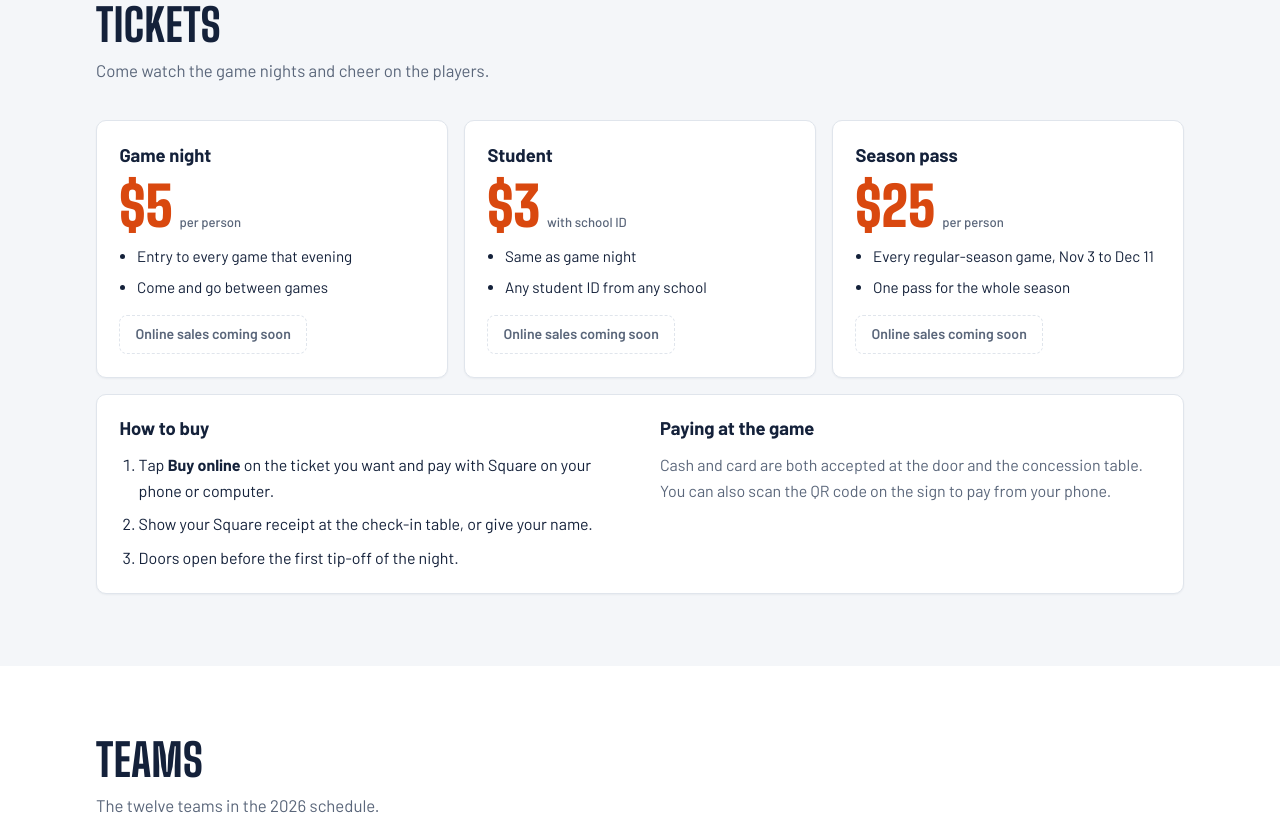
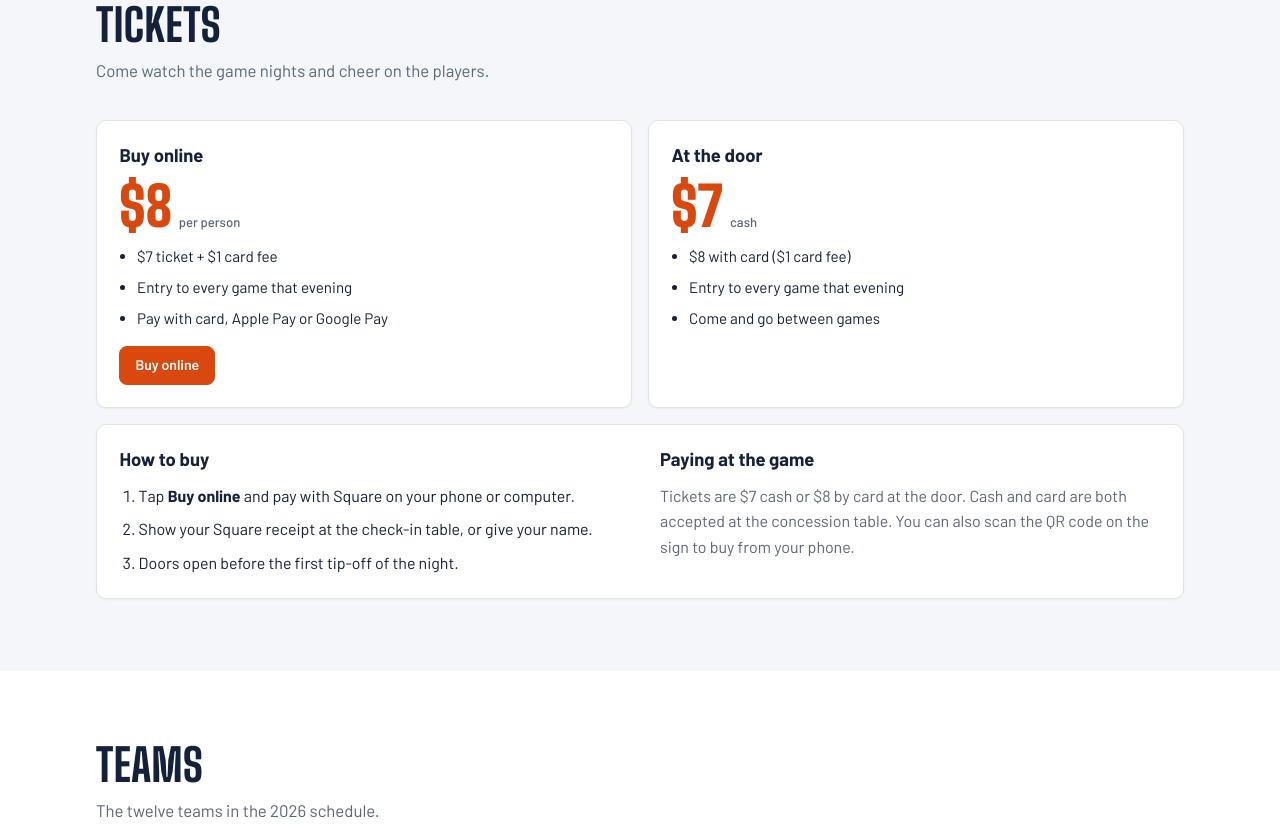
Before and after one commit to carterkhutch/gms-jv-basketball, a plain HTML site: page index.html in a window 1280 px wide. Shown: the part 3200-4027 px from the top of the page. Drawn offline with Linux system fonts and the light colour scheme; no server answers.

Commit message:
Online ticket link; remove season pass and student tickets

```diff
--- a/index.html
+++ b/index.html
@@ -395,31 +395,23 @@ textarea { resize: vertical; min-height: 9rem; font-size: 0.9rem; line-height: 1
       </div>
       <div class="tix">
         <article class="tick">
-          <h3>Game night</h3>
-          <div class="price">$5<small>per person</small></div>
+          <h3>Buy online</h3>
+          <div class="price">$8<small>per person</small></div>
           <ul>
+            <li>$7 ticket + $1 card fee</li>
             <li>Entry to every game that evening</li>
-            <li>Come and go between games</li>
+            <li>Pay with card, Apple Pay or Google Pay</li>
           </ul>
           <a class="btn primary small" href="#tickets" data-ticket="game">Buy online</a>
         </article>
         <article class="tick">
-          <h3>Student</h3>
-          <div class="price">$3<small>with school ID</small></div>
+          <h3>At the door</h3>
+          <div class="price">$7<small>cash</small></div>
           <ul>
-            <li>Same as game night</li>
-            <li>Any student ID from any school</li>
+            <li>$8 with card ($1 card fee)</li>
+            <li>Entry to every game that evening</li>
+            <li>Come and go between games</li>
           </ul>
-          <a class="btn primary small" href="#tickets" data-ticket="student">Buy online</a>
-        </article>
-        <article class="tick">
-          <h3>Season pass</h3>
-          <div class="price">$25<small>per person</small></div>
-          <ul>
-            <li>Every regular-season game, Nov 3 to Dec 11</li>
-            <li>One pass for the whole season</li>
-          </ul>
-          <a class="btn primary small" href="#tickets" data-ticket="season">Buy online</a>
         </article>
       </div>
       <div class="panel">
@@ -427,14 +419,14 @@ textarea { resize: vertical; min-height: 9rem; font-size: 0.9rem; line-height: 1
           <div>
             <h3>How to buy</h3>
             <ol>
-              <li>Tap <b>Buy online</b> on the ticket you want and pay with Square on your phone or computer.</li>
+              <li>Tap <b>Buy online</b> and pay with Square on your phone or computer.</li>
               <li>Show your Square receipt at the check-in table, or give your name.</li>
               <li>Doors open before the first tip-off of the night.</li>
             </ol>
           </div>
           <div>
             <h3>Paying at the game</h3>
-            <p>Cash and card are both accepted at the door and the concession table. You can also scan the QR code on the sign to pay from your phone.</p>
+            <p>Tickets are $7 cash or $8 by card at the door. Cash and card are both accepted at the concession table. You can also scan the QR code on the sign to buy from your phone.</p>
           </div>
         </div>
       </div>
@@ -666,7 +658,6 @@ textarea { resize: vertical; min-height: 9rem; font-size: 0.9rem; line-height: 1
       <a href="#contact">Contact</a>
       <a class="owner" href="#" data-owner-link>Owner login</a>
     </nav>
-    <p class="fine">Ticket prices are placeholders.</p>
   </div>
 </footer>
 
@@ -678,8 +669,9 @@ textarea { resize: vertical; min-height: 9rem; font-size: 0.9rem; line-height: 1
     ownerUrl: 'https://gms-jv-dashboard.alimousli13.workers.dev',
     // Live schedule from the league's Google Sheet (public view: schedule only).
     scheduleUrl: 'https://script.google.com/macros/s/AKfycbzQBI8Z1PMjFtq6Htt2Fcptq6L7jCUuAXXDz6ohFPof4nssc7Xhkkzl2hFq0DlSR_NHVg/exec?view=public',
-    // Square payment links. Leave '' to show "Online sales coming soon".
-    tickets: { game: '', student: '', season: '' }
+    // Square payment link for the online game ticket ($8 = $7 + $1 card fee).
+    // Leave '' to show "Online sales coming soon".
+    tickets: { game: 'https://square.link/u/McH78mOv' }
   };
   // ======================================================================
 
```
